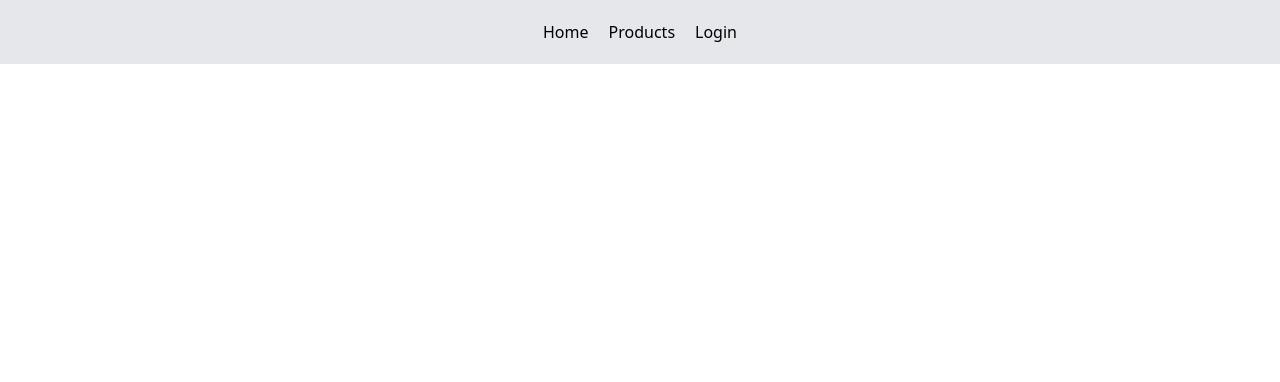
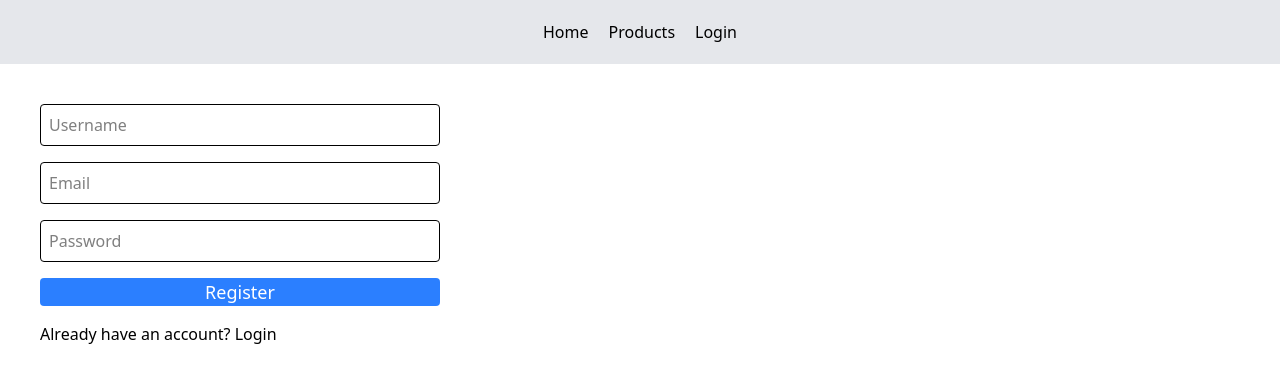
Before and after one commit to pankajsharma81/react, a React (Vite) app in the folder main-project/frontend/: page /register in a window 1280 px wide. Before the commit this address had no page. Shown: the top 382 px of the page. Built offline with nearby package versions, Linux system fonts and the light colour scheme.

Commit message:
added login and register page

```diff
--- a/main-project/frontend/package.json
+++ b/main-project/frontend/package.json
@@ -17,6 +17,7 @@
     "react": "^19.1.1",
     "react-dom": "^19.1.1",
     "react-form-hook": "^0.0.1",
+    "react-hook-form": "^7.67.0",
     "react-redux": "^9.2.0",
     "react-router-dom": "^7.9.6",
     "react-toastify": "^11.0.5",
--- a/main-project/frontend/src/pages/Login.jsx
+++ b/main-project/frontend/src/pages/Login.jsx
@@ -1,9 +1,41 @@
-import React from 'react'
+import { useForm } from "react-hook-form";
+import { Link } from "react-router-dom";
+
 
 const Login = () => {
+  const {
+    register,
+    handleSubmit,
+    reset,
+  } = useForm();
+
+  const LoginHandler = (data) => {
+    console.log(data);
+  };
   return (
-    <div>Login</div>
-  )
-}
+    <form
+      className="py-10 px-10 flex flex-col max-w-120 gap-4"
+      onSubmit={handleSubmit(LoginHandler)}
+    >
+      <input
+        type="email"
+        placeholder="Email"
+        {...register("email")}
+        className="border p-2 rounded"
+      />
+      <input
+        type="password"
+        placeholder="Password"
+        {...register("password")}
+        className="border p-2 rounded"
+      />
 
-export default Login
+      <button className="bg-blue-500 text-white rounded text-lg">Login User</button>
+      <p>
+        Don't have an account? <Link to="/register">Register</Link>{" "}
+      </p>
+    </form>
+  );
+};
+
+export default Login;
--- a/main-project/frontend/src/pages/Register.jsx
+++ b/main-project/frontend/src/pages/Register.jsx
@@ -0,0 +1,46 @@
+import { useForm } from "react-hook-form";
+import { Link } from "react-router-dom";
+import { nanoid } from "nanoid";
+
+const Register = () => {
+  const { register, handleSubmit, reset } = useForm();
+
+  const registerHandler = (data) => {
+    data.id = nanoid();
+    data.isAdmin = false;
+    console.log(data);
+  };
+
+  return (
+    <form
+      className="py-10 px-10 flex flex-col max-w-120 gap-4"
+      onSubmit={handleSubmit(registerHandler)}
+    >
+      <input
+        type="text"
+        placeholder="Username"
+        {...register("username")}
+        className="border p-2 rounded"
+      />
+      <input
+        type="email"
+        placeholder="Email"
+        {...register("email")}
+        className="border p-2 rounded"
+      />
+      <input
+        type="password"
+        placeholder="Password"
+        {...register("password")}
+        className="border p-2 rounded"
+      />
+
+      <button className="bg-blue-500 text-white rounded text-lg">Register</button>
+      <p>
+        Already have an account? <Link to="/login">Login</Link>{" "}
+      </p>
+    </form>
+  );
+};
+
+export default Register;
--- a/main-project/frontend/src/routes/Mainroutes.jsx
+++ b/main-project/frontend/src/routes/Mainroutes.jsx
@@ -2,6 +2,7 @@ import { Routes, Route } from "react-router-dom";
 import Home from "../pages/Home";
 import Products from "../pages/Products";
 import Login from "../pages/Login";
+import Register from "../pages/Register";
 
 const MainRoutes = () => {
   return (
@@ -9,6 +10,7 @@ const MainRoutes = () => {
       <Route path="/" element={<Home />} />
       <Route path="/products" element={<Products />} />
       <Route path="/login" element={<Login />} />
+      <Route path="/register" element={<Register />} />
     </Routes>
   );
 };
```
Also changed, not shown: 1 other file (tests, documents, lock files or other folders).
